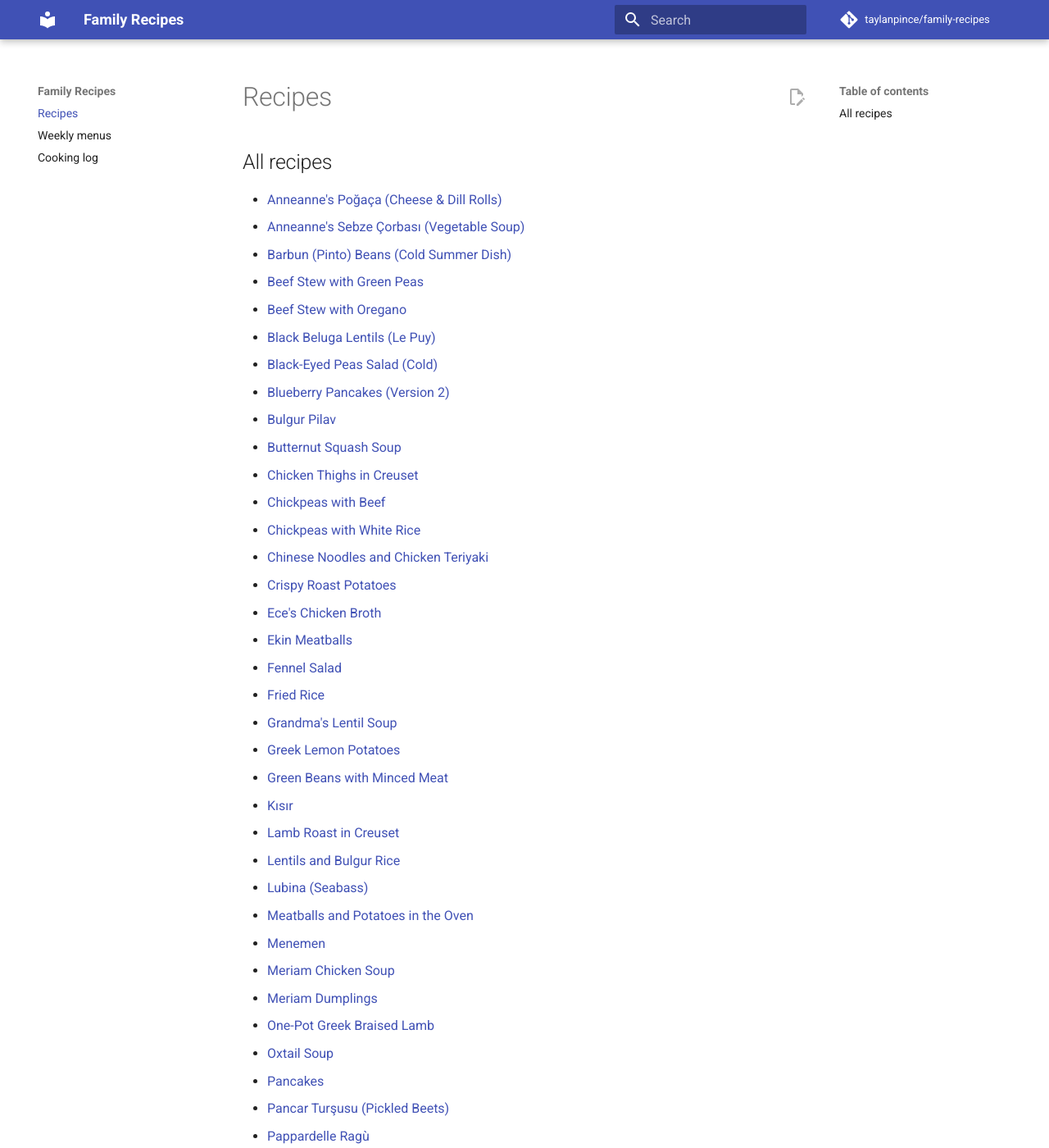
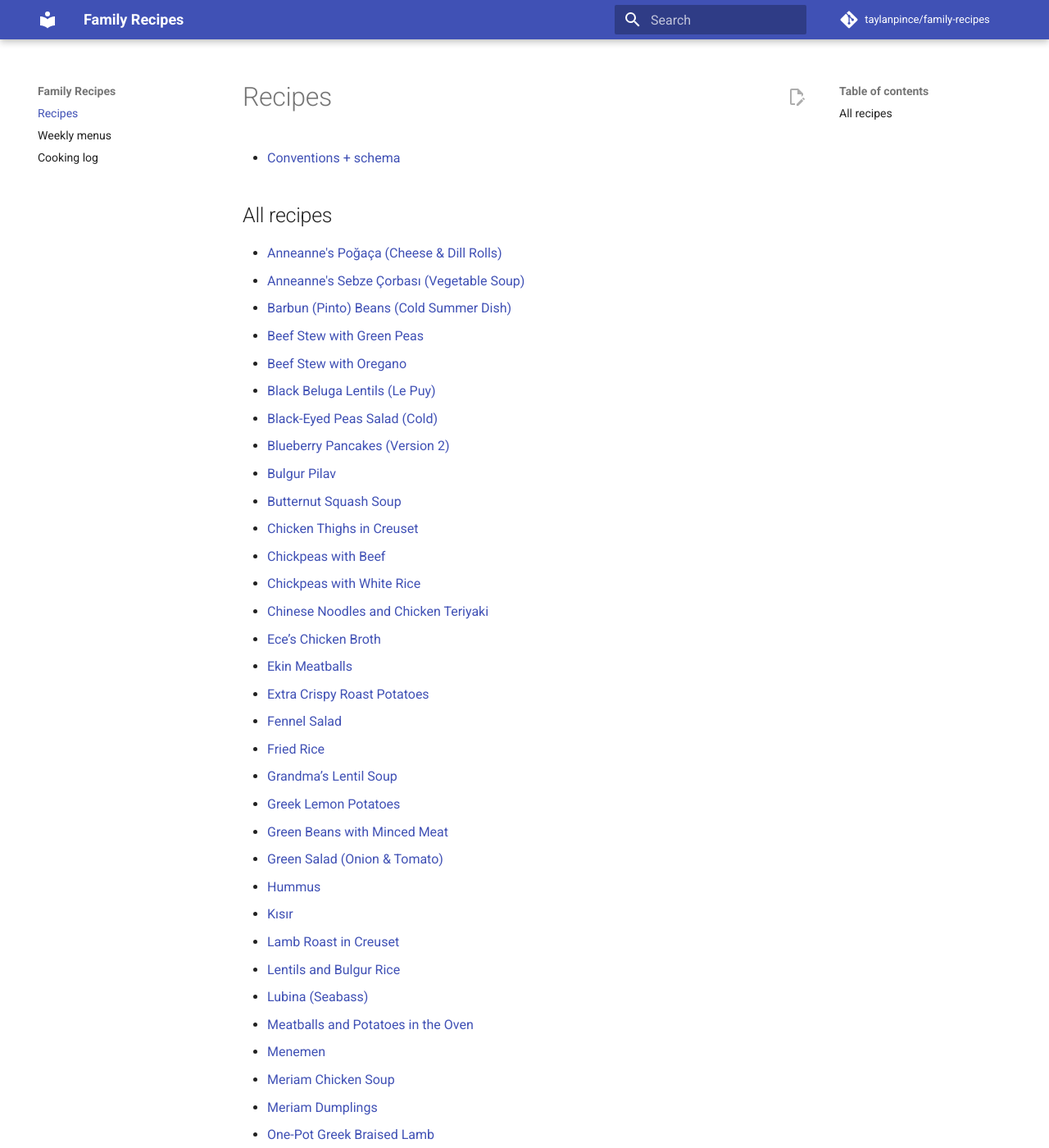
Before and after one commit to taylanpince/family-recipes, an MkDocs documentation site: the page built from docs/recipes/index.md, in a window 1280 px wide and 1400 px high. Shown: the whole window at 82% size. Built offline with MkDocs 1.6.1 and Material for MkDocs 9.7.7, drawn with Linux system fonts in a browser that asks for light colours; comment, search, counter and statistics services are not loaded.

Commit message:
Add hummus recipe

```diff
--- a/docs/recipes/index.md
+++ b/docs/recipes/index.md
@@ -1,4 +1,6 @@
 # Recipes
+
+- [Conventions + schema](conventions.md)
 
 ## All recipes
 
@@ -16,14 +18,16 @@
 - [Chickpeas with Beef](chickpeas-with-beef.md)
 - [Chickpeas with White Rice](chickpeas-with-white-rice.md)
 - [Chinese Noodles and Chicken Teriyaki](chinese-noodles-and-chicken-teriyaki.md)
-- [Crispy Roast Potatoes](crispy-roast-potatoes.md)
-- [Ece's Chicken Broth](eces-chicken-broth.md)
+- [Ece’s Chicken Broth](eces-chicken-broth.md)
 - [Ekin Meatballs](ekin-meatballs.md)
+- [Extra Crispy Roast Potatoes](crispy-roast-potatoes.md)
 - [Fennel Salad](fennel-salad.md)
 - [Fried Rice](fried-rice.md)
-- [Grandma's Lentil Soup](grandmas-lentil-soup.md)
+- [Grandma’s Lentil Soup](grandmas-lentil-soup.md)
 - [Greek Lemon Potatoes](greek-lemon-potatoes.md)
 - [Green Beans with Minced Meat](green-beans-with-minced-meat.md)
+- [Green Salad (Onion & Tomato)](green-salad.md)
+- [Hummus](hummus.md)
 - [Kısır](kisir-turkish.md)
 - [Lamb Roast in Creuset](lamb-roast-creuset.md)
 - [Lentils and Bulgur Rice](lentils-and-bulgur-rice.md)
```
Also changed, not shown: other parts of docs/recipes/index.md (+1 -0 lines), docs/recipes/hummus.md (added, +59 -0 lines).
